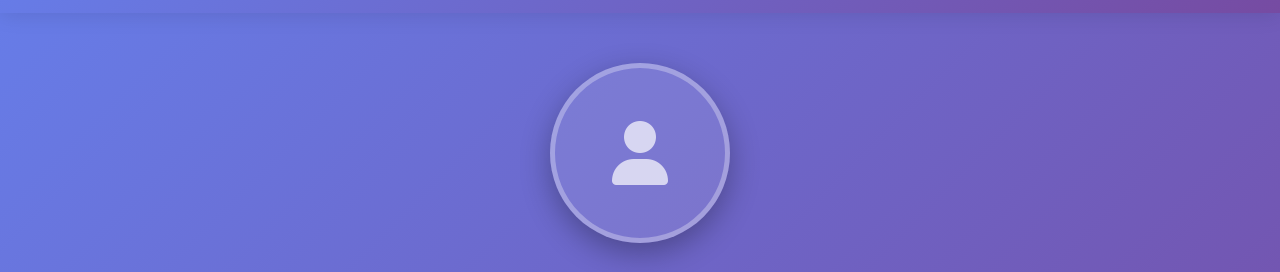
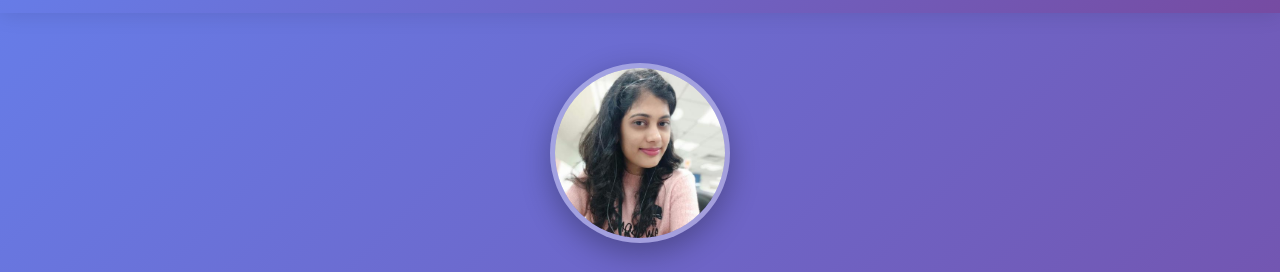
Before and after one commit to say123ali/sayali-portfolio, a plain HTML site: page index.html in a window 1280 px wide. Shown: the part 57-329 px from the top of the page. Drawn offline with Linux system fonts and the light colour scheme.

Commit message:
Update index.html

```diff
--- a/index.html
+++ b/index.html
@@ -477,9 +477,8 @@
     <section id="home" class="hero">
         <div class="container">
             <div class="hero-content">
-                <div class="profile-img">
-                    <i class="fas fa-user"></i>
-                </div>
+                <img class="profile-img" src="40639896.jpg" alt="Profile Image" />
+
                 <h1>Sayali Salunkhe</h1>
                 <h2>Generative AI & Machine Learning Engineer</h2>
                 <p>Experienced AI Engineer with 7+ years in ML/DL and specialized expertise in Generative AI, LLMs, and RAG systems. Currently working as a Generative AI developer at Siemens Technology and Services through Programming.com.</p>
```
